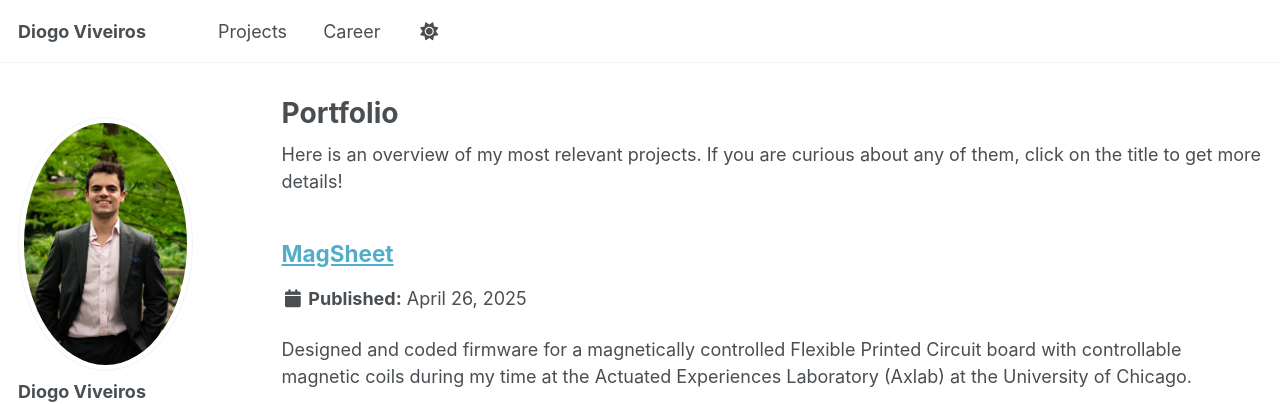
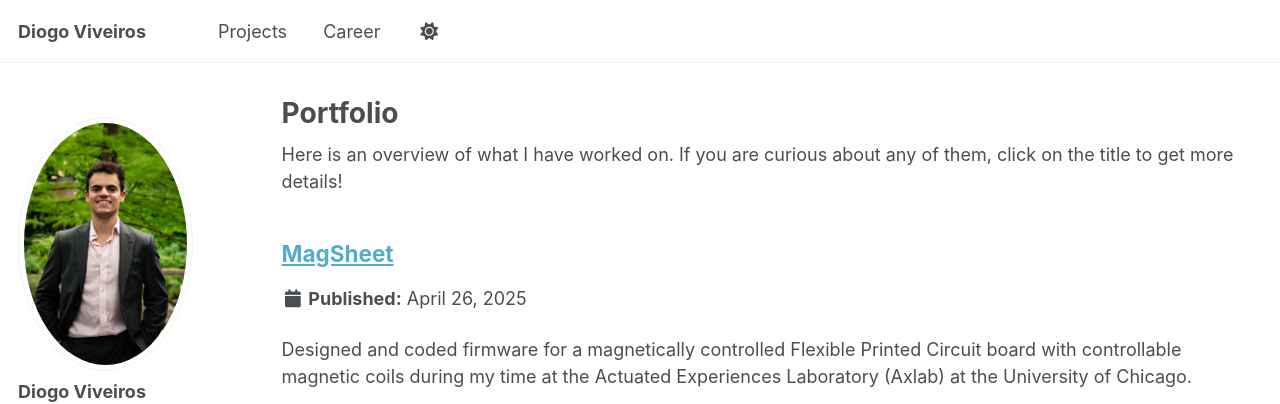
Before and after one commit to diogoviveiros/diogoviveiros.github.io, a Jekyll site: the page built from _pages/portfolio.html, in a window 1280 px wide and 1305 px high. Shown: the top 404 px of the window. Built offline with Jekyll 4.4.1, drawn with Linux system fonts in a browser that asks for light colours.

Commit message:
Update portfolio.html

```diff
--- a/_pages/portfolio.html
+++ b/_pages/portfolio.html
@@ -9,7 +9,7 @@ redirect_from:
 
 {% include base_path %}
 
-Here is an overview of my most relevant projects. If you are curious about any of them, click on the title to get more details!
+Here is an overview of what I have worked on. If you are curious about any of them, click on the title to get more details!
 
 {% for post in site.portfolio %}
   {% include archive-single.html %}
```
